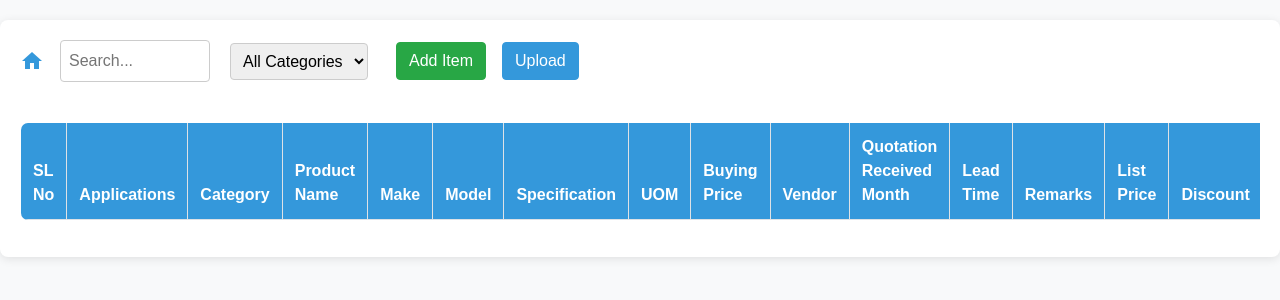
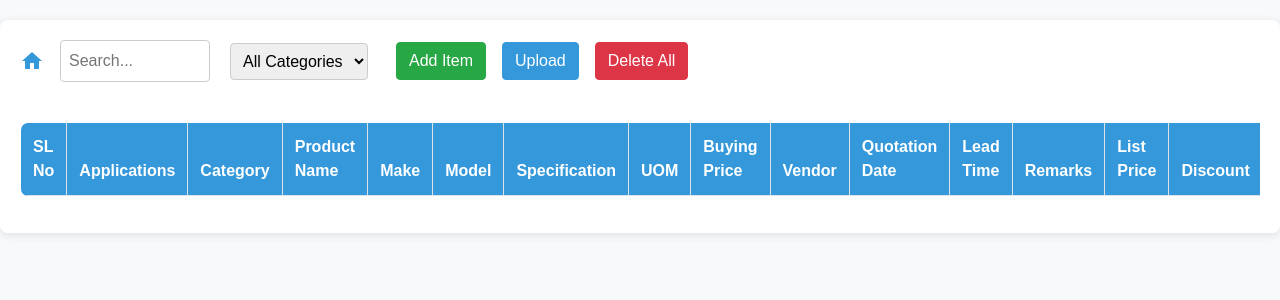
Before and after one commit to dachhu03/CoustomAdmin, a Django app: page /additem/ in a window 1280 px wide. Shown: the top 300 px of the page. Run offline with Django 5.2, Linux system fonts and the light colour scheme; a user stored in the database is signed in; lists and menus that the app fills with data are empty; some libraries are stand-ins or nearby versions.

Commit message:
related to file uploade

```diff
--- a/myproject/exapp/templates/totalsolutions.html
+++ b/myproject/exapp/templates/totalsolutions.html
@@ -162,6 +162,10 @@
 
             <a class="btn custom-blue-btn ml-3 custom-space" data-toggle="modal" data-target="#uploadModal">Upload</a>
 
+            <a class="btn btn-danger ml-3" data-toggle="modal" data-target="#deleteAllModal">Delete All</a>
+
+
+
 
         </div>
 
@@ -305,24 +309,24 @@
     <table class="table table-bordered">
         <thead>
             <tr>
-                <th>SL No</th>
-                <th>Applications</th>
-                <th>Category</th>
-                <th>Product Name</th>
-                <th>Make</th>
-                <th>Model</th>
-                <th>Specification</th>
-                <th>UOM</th>
-                <th>Buying Price</th>
-                <th>Vendor</th>
-                <th>Quotation Received Month</th>
-                <th>Lead Time</th>
-                <th>Remarks</th>
-                <th>List Price</th>
-                <th>Discount</th>
-                <th>Sales Price</th>
-                <th>Sales Margin</th>
-                <th>Actions</th>
+                <th class="col-sl">SL No</th>
+                <th class="col-app">Applications</th>
+                <th class="col-cat">Category</th>
+                <th class="col-prod">Product Name</th>
+                <th class="col-make">Make</th>
+                <th class="col-model">Model</th>
+                <th class="col-spec">Specification</th>
+                <th class="col-uom">UOM</th>
+                <th class="col-price">Buying Price</th>
+                <th class="col-vendor">Vendor</th>
+                <th class="col-date">Quotation Date</th>
+                <th class="col-time">Lead Time</th>
+                <th class="col-remarks">Remarks</th>
+                <th class="col-price">List Price</th>
+                <th class="col-price">Discount</th>
+                <th class="col-price">Sales Price</th>
+                <th class="col-price">Sales Margin</th>
+                <th class="col-actions">Actions</th>
             </tr>
         </thead>
         <tbody>
@@ -500,6 +504,35 @@
 
 
 
+                            <div id="deleteAllModal" class="modal fade" tabindex="-1" role="dialog" aria-labelledby="deleteAllModalLabel" aria-hidden="true">
+                                <div class="modal-dialog" role="document">
+                                    <div class="modal-content">
+                                        <form method="POST" action="{% url 'exapp:delete_all' %}">
+                                            {% csrf_token %}
+                                            <div class="modal-header">
+                                                <h4 class="modal-title" id="deleteAllModalLabel">Delete All Items</h4>
+                                                <button type="button" class="close" data-dismiss="modal" aria-label="Close">
+                                                    <span aria-hidden="true">&times;</span>
+                                                </button>
+                                            </div>
+                                            <div class="modal-body">
+                                                <p>Are you sure you want to delete all items? This action cannot be undone.</p>
+                                            </div>
+                                            <div class="modal-footer">
+                                                <button type="button" class="btn btn-secondary" data-dismiss="modal">Cancel</button>
+                                                <button type="submit" class="btn btn-danger">Delete All</button>
+                                            </div>
+                                        </form>
+                                    </div>
+                                </div>
+                            </div>
+
+
+
+
+
+
+
                             <!-- thse is delete model -->
                             <div id="deleteTotalsolutionsModal-{{forloop.counter}}" class="modal fade">
                                 <div class="modal-dialog">
--- a/myproject/exapp/urls.py
+++ b/myproject/exapp/urls.py
@@ -10,6 +10,7 @@ path('login/', login_view, name='login'),
  path("totalsolutions/",totalsolutions, name="totalsolutions"),
  path("additem/",additem, name="additem"),
  path("delete/<str:id>",delete, name="delete"),
+  path('delete-all/', delete_all, name='delete_all'),
  path('edit/<int:id>/', edit, name='edit'),
  path("accounts/", include("django.contrib.auth.urls")),
  path('upload/', upload_file, name='upload'),
--- a/myproject/exapp/views.py
+++ b/myproject/exapp/views.py
@@ -92,6 +92,13 @@ def additem(request):
         )
         return redirect('exapp:totalsolutions')
     return render(request, 'totalsolutions.html')
+
+
+def delete_all(request):
+    if request.method == 'POST':
+        Totalsolutions.objects.all().delete()
+        messages.success(request, 'All items have been deleted successfully.')
+    return redirect('exapp:totalsolutions')  # Redirect to the totalsolutions page
 
 @login_required
 def delete(request, id):
```
Also changed, not shown: myproject/db.sqlite3.
